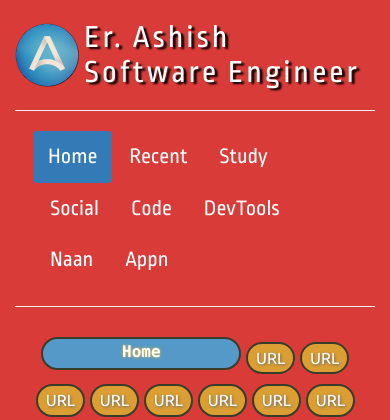
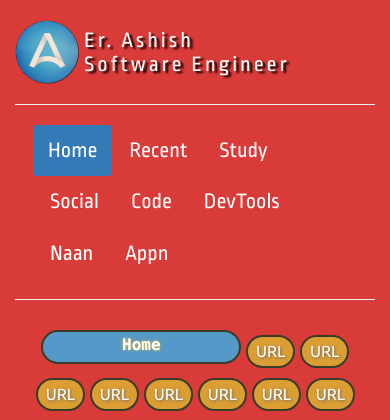
Before and after one commit to Candy128x/bookmarks-multitab, a PHP site: page / in a window 390 px wide. Shown: the top 420 px of the page. Run offline with PHP 8.4, Linux system fonts and the light colour scheme.

Commit message:
Update style.css

```diff
--- a/css/style.css
+++ b/css/style.css
@@ -241,4 +241,13 @@ color: #ffffff;
   width: 90%;
 }
 
+.font1{
+font-family: 'Ropa Sans', sans-serif;
+font-size:22px;
+color: white;
+letter-spacing: 3px;
+text-shadow: 3px 2px 2px black;
+line-height: 1.1;
 }
+
+}
```
